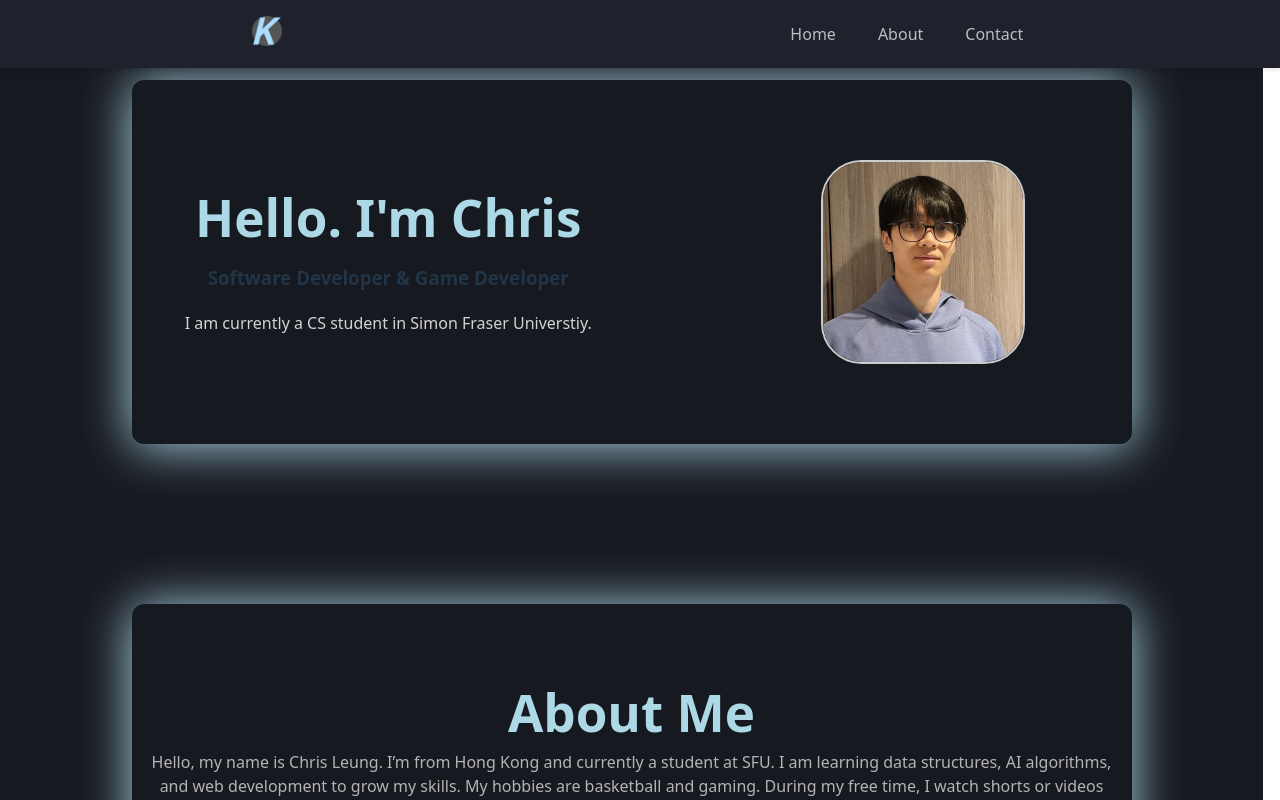
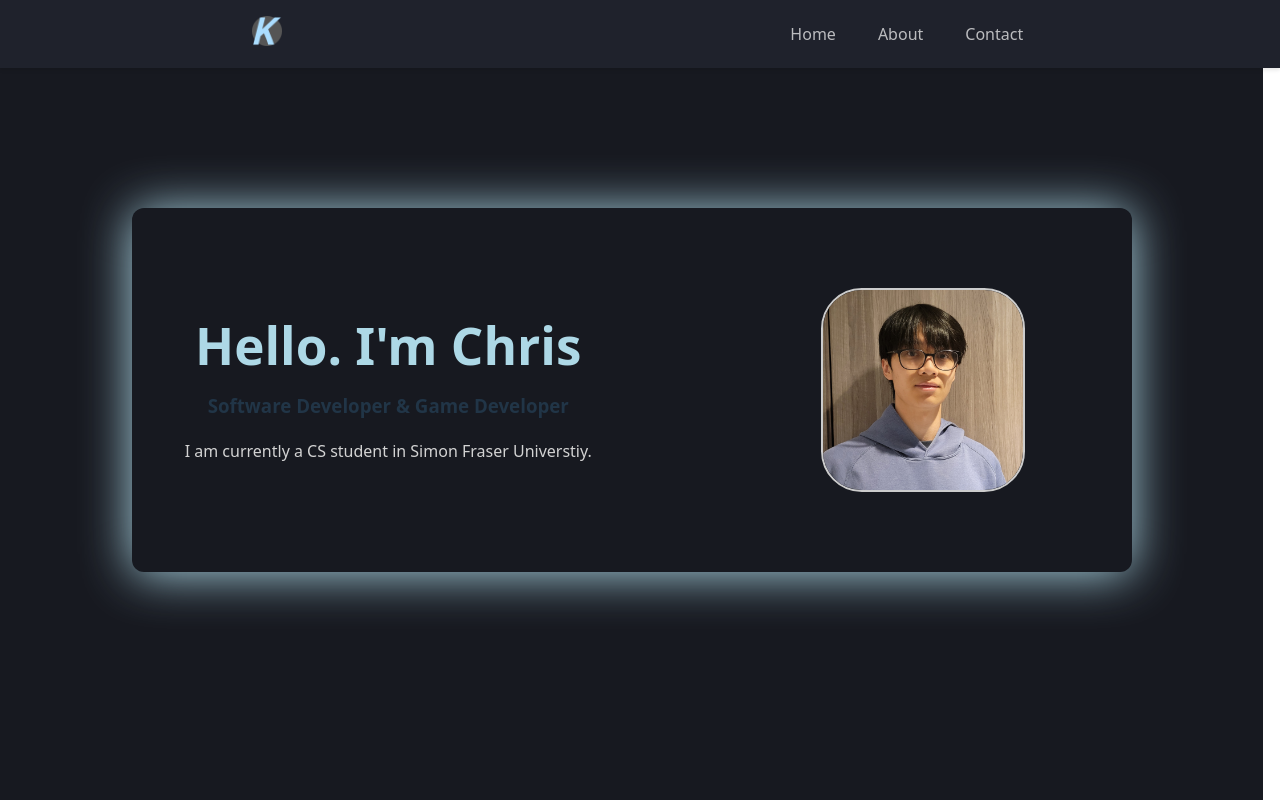
Before and after one commit to kdrsid/kdrsid.github.io, a React (Vite) app: page / in a window 1280 px wide. Shown: the top 800 px of the page. Built offline with nearby package versions, Linux system fonts and the light colour scheme.

Commit message:
Updated home section layout with better scaling

```diff
--- a/src/components/Home.css
+++ b/src/components/Home.css
@@ -25,6 +25,8 @@
     grid-template-columns: repeat(2, 1fr);
     grid-template-rows: repeat(2, 1fr);
     gap: 5px;
+    margin-bottom: 10vw;
+    margin-top: 10vw;
 }
 
 .home-card h1 {
```
